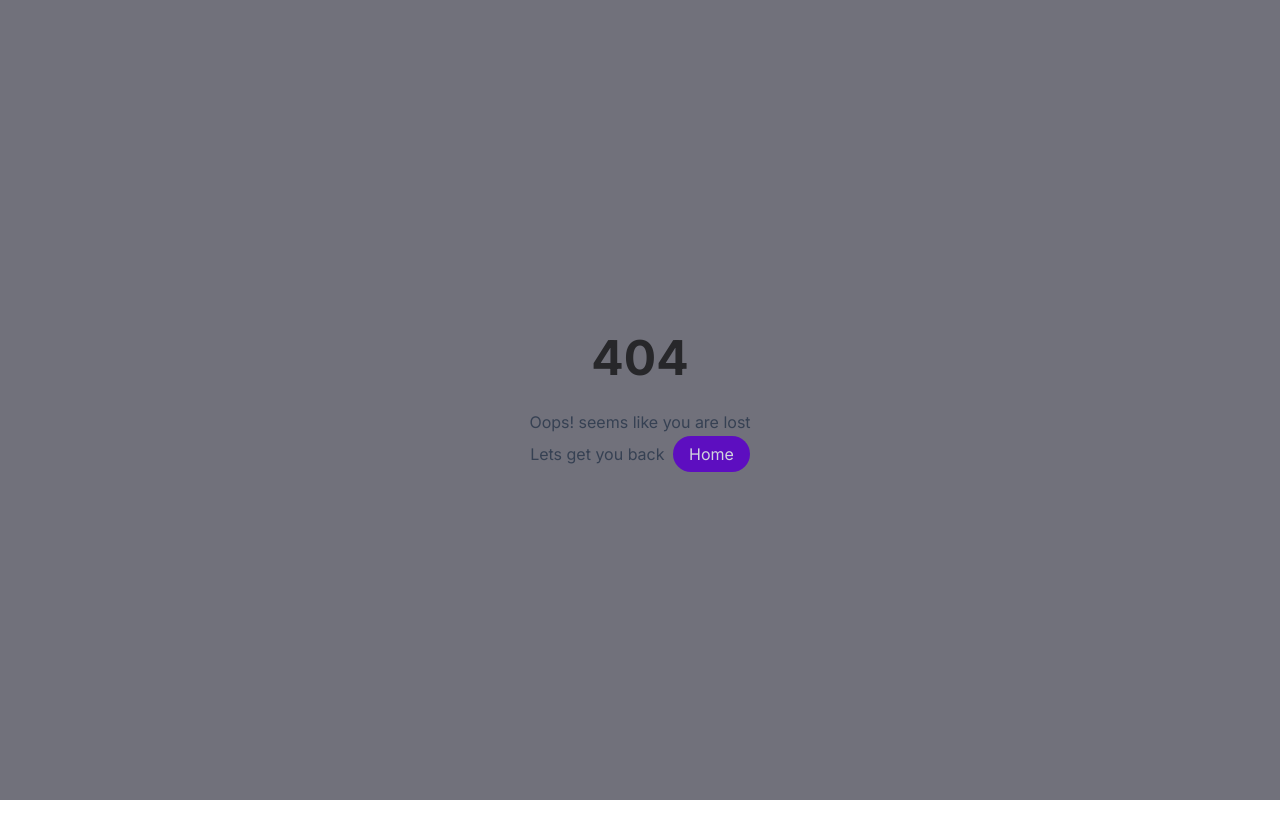
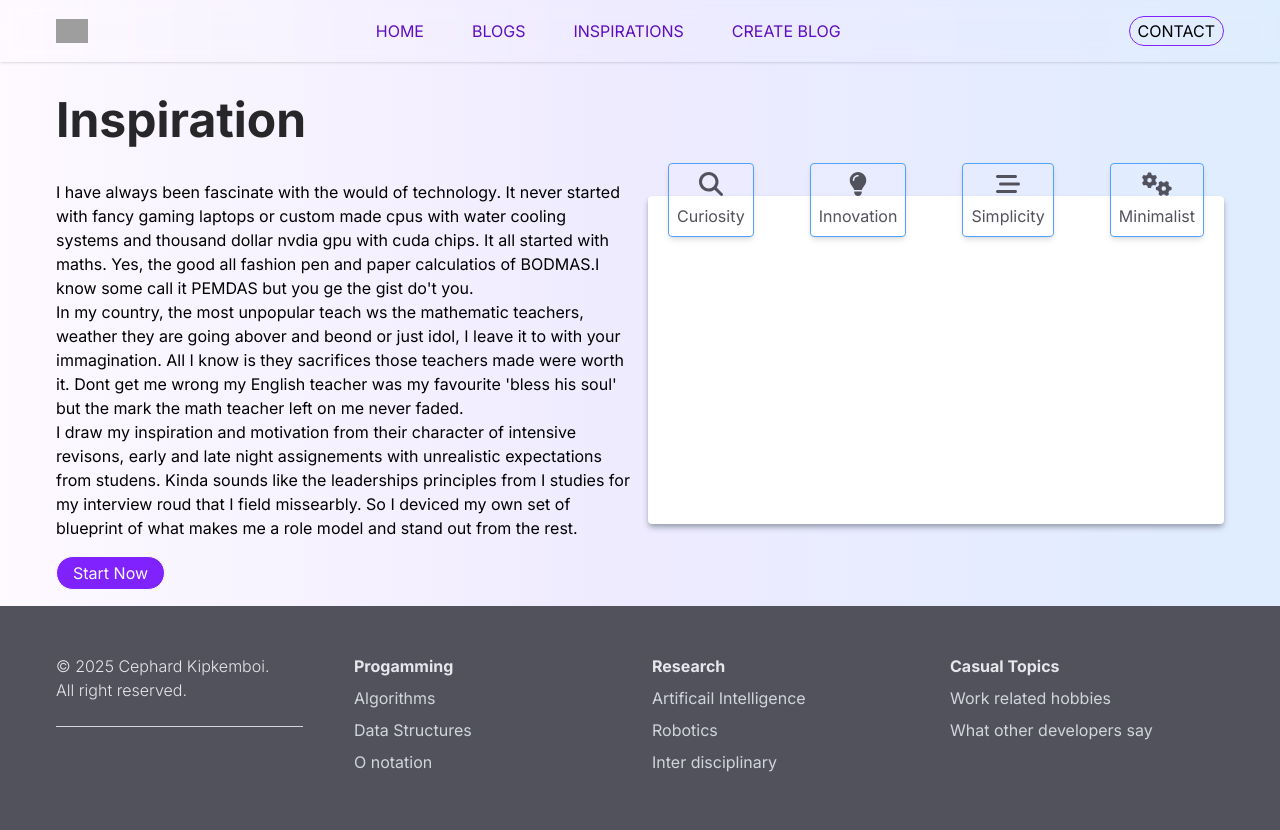
Before and after one commit to cephard/blog, a React (Vite) app: page /blog/inspirations in a window 1280 px wide. Before the commit this address had no page. Before the commit the page ends 800 px from the top, so only its background shows below. Built offline with nearby package versions, Linux system fonts and the light colour scheme; grey boxes are pictures that could not be loaded.

Commit message:
improved services section

```diff
--- a/src/App.jsx
+++ b/src/App.jsx
@@ -2,13 +2,14 @@ import { useState } from 'react'
 import './App.css'
 import Hero from './components/Hero'
 import Blogs from './components/Blogs'
-import Services from './components/Services'
+import Services from './components/Inspirations'
 import BlogPost from './components/BlogPost'
 import { BrowserRouter, Routes, Route } from 'react-router-dom'
 import Layout from './components/Layout'
 import NoPage from './components/NoPage'
 import CreateBlog from './components/CreateBlog'
 import Contact from './components/Contact'
+import Inspirations from './components/Inspirations'
 
 function App() {
 
@@ -18,7 +19,7 @@ function App() {
         <Route path="/" element={<Layout />}>
           <Route index element={<Hero />} />
           <Route path="blogs" element={<Blogs />} />
-          <Route path="services" element={<Services />} />
+          <Route path="inspirations" element={<Inspirations />} />
           <Route path="contact" element={<Contact />} />
           <Route path="createblog" element={<CreateBlog />} />
           <Route path="blogpost/:id" element={<BlogPost />} />
--- a/src/components/Hero.jsx
+++ b/src/components/Hero.jsx
@@ -1,17 +1,18 @@
 import { FontAwesomeIcon } from '@fortawesome/react-fontawesome';
 import { faChevronRight } from '@fortawesome/free-solid-svg-icons';
 import Blogs from './Blogs';
-import Services from './Services';
+import Inspirations from './Inspirations';
 
 function Hero() {
     return (
-        <div className='flex-grow w-full'>
-            <div className="h-screen flex flex-col items-center justify-center px-4 w-full flex-grow">
+        <div className='w-full'>
+            <div className="h-[80vh] flex flex-col items-center justify-center px-4 w-full flex-grow">
 
                 <h1 className="text-6xl md:text-8xl font-bold text-center px-4 bg-gradient-to-r from-violet-900 to-blue-600 text-transparent bg-clip-text
     transform transition-all duration-300 mb-12 mt-[-20px]">
                     Develope and Explore!
                 </h1>
+                <p className='font-light mb-4'>Be inspired by the words of a developer that never quits trying.</p>
 
                 <div className="relative flex rounded-full border border-violet-200 overflow-hidden focus-within:border-violet-400 transition-colors duration-200">
                     <input
@@ -25,7 +26,7 @@ function Hero() {
                 </div>
             </div>
             <Blogs />
-            <Services />
+            <Inspirations />
         </div>
     )
 }
--- /dev/null
+++ b/src/components/Inspirations.jsx
@@ -0,0 +1,64 @@
+import { useState } from "react";
+import { FontAwesomeIcon } from "@fortawesome/react-fontawesome";
+import { faSearch, faLightbulb, faStream, faGears } from "@fortawesome/free-solid-svg-icons"
+import inspirations from '../data/myinspirations.json'
+
+{/**rememeber to overlay the text on the image for small screens */ }
+
+
+function Inspirations() {
+    const [activeTrait, setActiveTrait] = useState(-1);
+    const iconMap = { faSearch, faLightbulb, faGears, faStream };
+    const [message, setmessage] = useState('');
+
+    const updateInspiration = (serviceId, serviceMessage) => {
+        setActiveTrait(serviceId);
+        setmessage(serviceMessage)
+    }
+
+    return (
+        <div>
+            <h1 className="blog-heading">Inspiration</h1>
+            <div className="relative grid lg:grid-cols-2 w-full py-4 gap-4">
+                <div>
+                    <span>
+                        I have always been fascinate with the would of technology. It never started with fancy gaming laptops or custom made cpus with water cooling systems and
+                        thousand dollar nvdia gpu with cuda chips. It all started with maths. Yes, the good all fashion pen and paper calculatios of BODMAS.I know some call it PEMDAS but you ge the gist do't you.
+                        <br />
+                        In my country, the most unpopular teach ws the mathematic teachers, weather they are going abover and beond or just idol, I leave it to with your immagination. All I know is they sacrifices those teachers made were worth it.
+                        Dont get me wrong my English teacher was my favourite 'bless his soul' but the mark the math teacher left on me never faded.
+                        <br />
+                        I draw my inspiration and motivation from their character of intensive revisons, early and late night assignements with unrealistic expectations from studens. Kinda sounds like the leaderships principles from I studies for my interview roud that I field missearbly.
+                        So I deviced my own set of blueprint of what makes me a role model and stand out from the rest.
+                    </span>
+                </div>
+                <div className="my-4 w-full grid relative place-items-center">
+                    <ul className="w-full top-[-10%] lg:absolute space-y-5 md:text-xl text-zinc-600 flex justify-around gap-4
+                max-md:grid max-md:grid-cols-2 max-md:py-4">
+                        {inspirations.map(
+                            service => (<li
+                                key={service.id} className={`${activeTrait === service.id ? 'bg-blue-400 text-white' : ''}
+                                h-full text-base rounded border border-blue-400 p-2 shadow-md flex items-center flex-col justify-center gap-2 hover:scale-110
+                                hover:bg-violet-500 hover:text-white transition-transform duration-1000`}
+                                onClick={() => updateInspiration(service.id, service.message)}>
+                                <FontAwesomeIcon className="text-2xl bold" icon={iconMap[service.icon]} />
+                                <span className="text-center">
+                                    {service.name}
+                                </span> </li>
+                            ))}
+                    </ul>
+                    <div className='rounded shadow-gray-400 shadow-md bg-white p-4 w-full h-full flex justify-center items-center'>
+                        <span>{message}</span>
+                    </div>
+                </div>
+                <div>
+                    <button className="inline-flex items-center justify-center rounded-full border hover:border-violet-600 px-4 py-1  bg-violet-600 text-zinc-50 transition-colors duration-200 hover:bg-transparent hover:text-violet-600 cursor-pointer">
+                        Start Now
+                    </button>
+                </div>
+            </div>
+        </div>
+    )
+}
+
+export default Inspirations
--- a/src/components/Navbar.jsx
+++ b/src/components/Navbar.jsx
@@ -9,12 +9,12 @@ function Navbar() {
     const navItems = [
         { label: 'HOME', path: '/' },
         { label: 'BLOGS', path: 'blogs' },
-        { label: 'SERVICES', path: 'services' },
+        { label: 'INSPIRATIONS', path: 'inspirations' },
         { label: 'CREATE BLOG', path: 'createblog' },
     ]
 
     return (
-        <nav className="fixed z-10 bg-transparent backdrop-blur py-4 w-full mx-auto">
+        <nav className="fixed z-10 bg-transparent backdrop-blur py-4 w-full mx-auto shadow-sm">
             <div className='container max-md:w-full flex justify-between items-baseline '>
                 <img src="./setgetlogo.png" alt="Logo" className="h-6 self-center-safe" />
                 <ul onClick={() => setIsOpen(false)}
--- a/src/components/Services.jsx
+++ /dev/null
@@ -1,36 +0,0 @@
-import { FontAwesomeIcon } from "@fortawesome/react-fontawesome";
-import { faSearch, faLightbulb, faClock, faCode } from "@fortawesome/free-solid-svg-icons"
-import services from '../data/myServices.json'
-
-{/**rememeber to overlay the text on the image for small screens */ }
-
-
-function Services() {
-
-    const iconMap = { faSearch, faLightbulb, faClock, faCode };
-    return (
-        <div className="relative grid jus lg:grid-cols-2 w-full py-4 gap-4">
-            <h1 className="blog-heading">Web Development</h1>
-            <div className="my-4 w-full grid relative">
-                <ul className="w-full top-[-10%] lg:absolute space-y-5 md:text-xl text-zinc-600 flex justify-around gap-4
-                max-md:grid max-md:grid-cols-2 max-md:py-4
-                ">
-                    {services.map(
-                        service => (<li className="h-full text-base rounded border border-blue-400 p-2 shadow-md flex items-center flex-col justify-center gap-2" ><FontAwesomeIcon className="text-2xl bold" icon={iconMap[service.icon]} />
-                            <span className="text-center">
-                                {service.name}
-                            </span> </li>
-                        ))}
-                </ul>
-                <div className="mb-4"><img src="./3431856.jpg" alt="web development" className="rounded shadow-gray-400 shadow-md" /></div>
-            </div>
-            <div>
-                <button className="inline-flex items-center justify-center rounded-full border hover:border-violet-600 px-4 py-1 my-3 bg-violet-600 text-zinc-50 transition-colors duration-200 hover:bg-transparent hover:text-violet-600 cursor-pointer">
-                    Start Now
-                </button>
-            </div>
-        </div>
-    )
-}
-
-export default Services
--- /dev/null
+++ b/src/data/myInspirations.json
@@ -0,0 +1,26 @@
+[
+    {
+        "id": 1,
+        "name": "Curiosity",
+        "icon": "faSearch",
+        "message": "To be curious is to question uncertainities and find cause an effect"
+    },
+    {
+        "id": 2,
+        "name": "Innovation",
+        "icon": "faLightbulb",
+        "message": "Tobe innovative"
+    },
+    {
+        "id": 3,
+        "name": "Simplicity",
+        "icon": "faStream",
+        "message": ""
+    },
+    {
+        "id": 4,
+        "name": "Minimalist",
+        "icon": "faGears",
+        "message": ""
+    }
+]
--- a/src/data/myServices.json
+++ /dev/null
@@ -1,22 +0,0 @@
-[
-    {
-        "id": 1,
-        "name": "Optimisation",
-        "icon": "faSearch"
-    },
-    {
-        "id": 2,
-        "name": "Lightweight",
-        "icon": "faLightbulb"
-    },
-    {
-        "id": 3,
-        "name": "Modern",
-        "icon": "faClock"
-    },
-    {
-        "id": 4,
-        "name": "Minimalist",
-        "icon": "faCode"
-    }
-]
```
